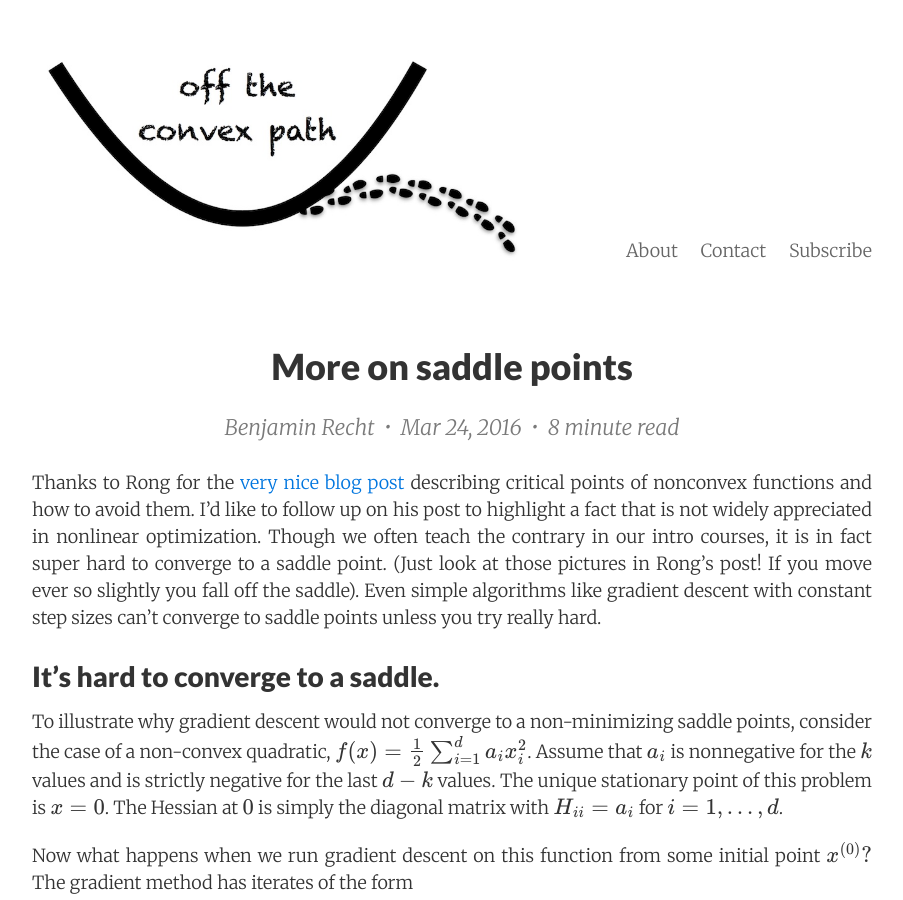
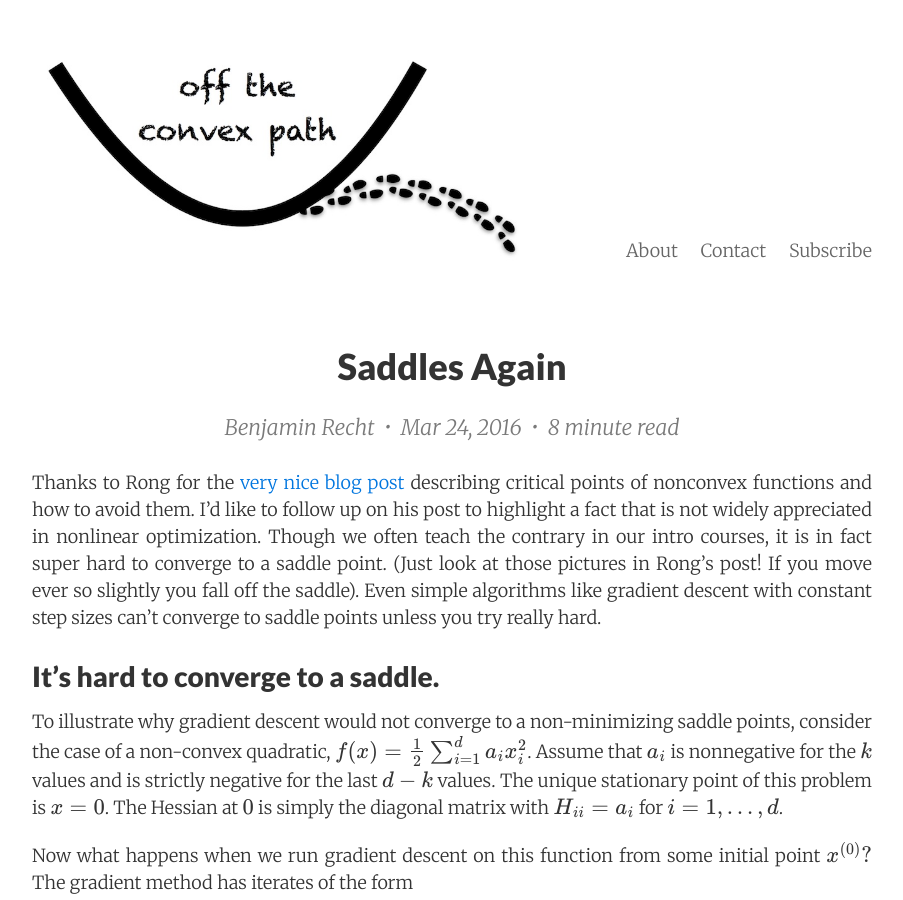
Before and after one commit to offconvex/offconvex.github.io, a Jekyll site: the page built from _posts/2016-03-24-saddles-again.md, in a window 1280 px wide and 900 px high. Shown: the whole window, without its empty margins (188-1091 px from the left). Built offline with Jekyll 4.4.1, drawn with Linux system fonts in a browser that asks for light colours; nearby versions of some CDN libraries; formulas are drawn with MathJax 3; comment, search, counter and statistics services are not loaded.

Commit message:
Update 2016-03-24-saddles-again.md

```diff
--- a/_posts/2016-03-24-saddles-again.md
+++ b/_posts/2016-03-24-saddles-again.md
@@ -1,6 +1,6 @@
 ---
 layout:     post
-title:      More on saddle points
+title:      Saddles Again
 date:       2016-03-24 9:00:00
 summary:    Why it is hard to get stuck on saddle points
 author:     Benjamin Recht
```
